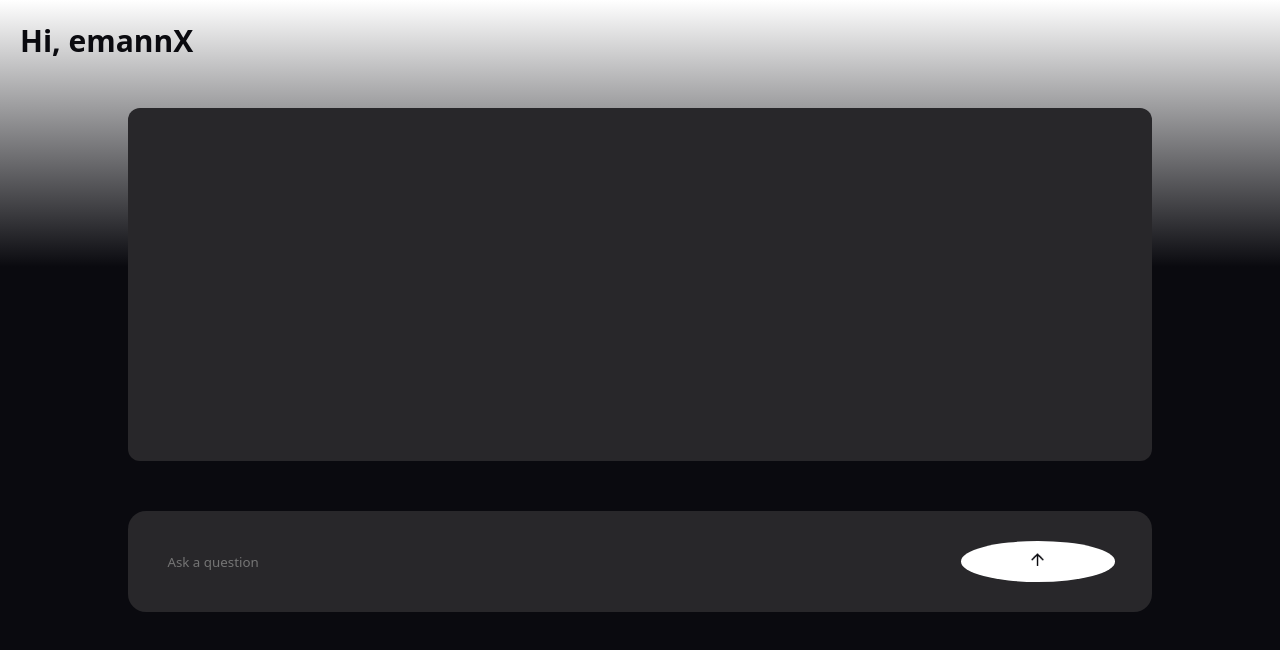
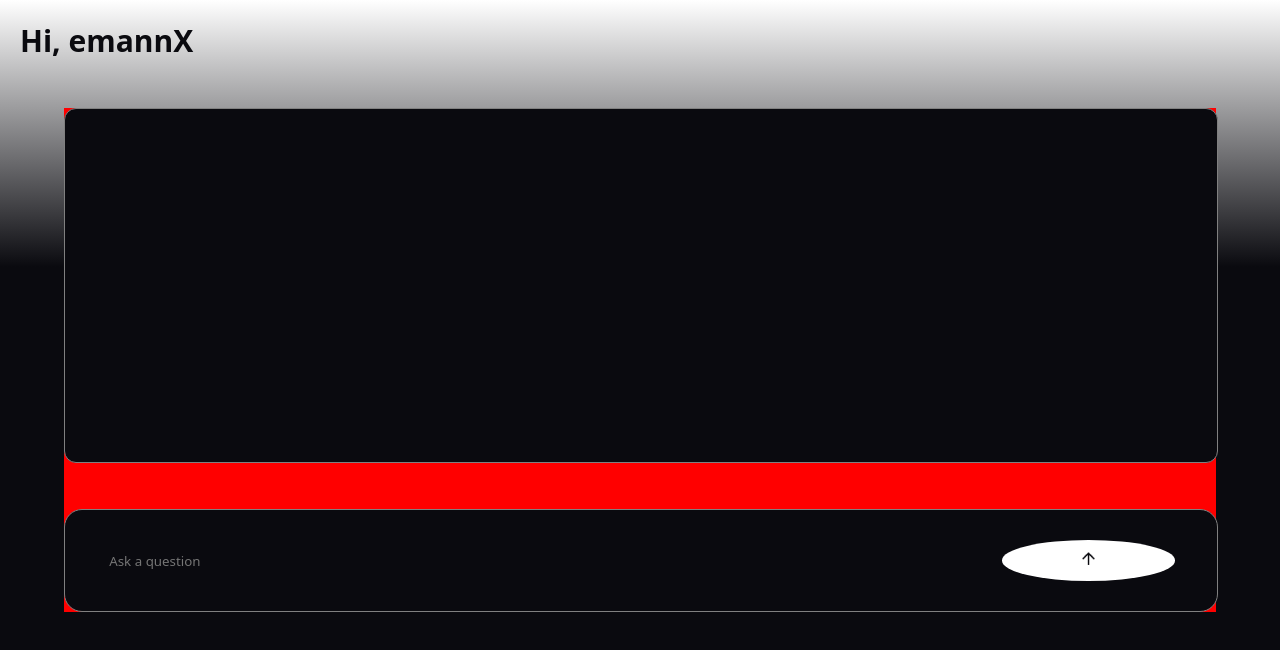
Before and after one commit to emannnx/Emannx-Insight, a React (Vite) app: page /ChatPage in a window 1280 px wide. Shown: the top 650 px of the page. Built offline with nearby package versions, Linux system fonts and the light colour scheme.

Commit message:
forth commit

```diff
--- a/src/Components/ChatPage.css
+++ b/src/Components/ChatPage.css
@@ -54,9 +54,9 @@
 .Chatrecieve{
     height: 70%;
     width: 100%;
-    background-color: #28272A;
+    background-color: #0A0A0F;
     border-radius: 12px;
-    /* border: 1px solid gray; */
+    border: 1px solid gray;
     color: white;
     display: flex;
     align-items: center;
@@ -80,10 +80,10 @@
 .ChatInput{
     width: 100%;
     height: 20%;
-    background-color: #28272A;
+    background-color: #0A0A0F;
     /* margin-top: 10%; */
     border-radius: 18px;
-    /* border: 1px solid gray; */
+    border: 1px solid gray;
     color: white;
     display: flex;
     justify-content: center;
@@ -120,8 +120,8 @@
 
 @media (max-width: 1366px) {
    .ChatHeroWrapper{
-    /* background-color: red; */
-    width: 80%;
+    background-color: red;
+    width: 90%;
    }
 
    .ChatInputintut{
```
